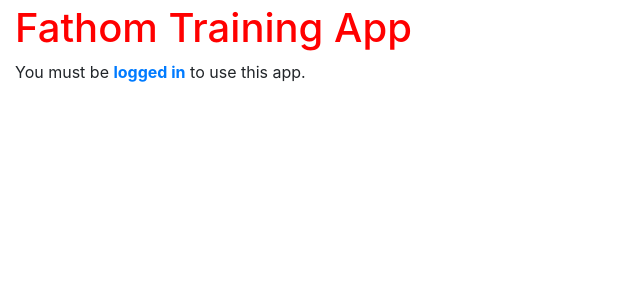
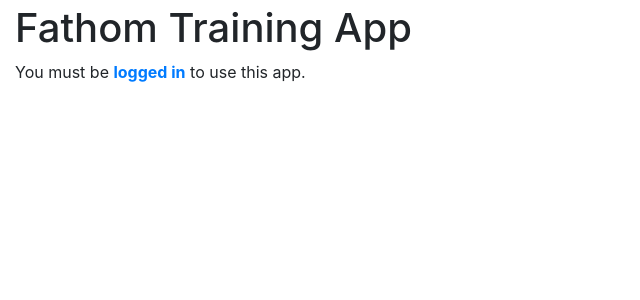
Before and after one commit to mozilla-applied-ml/fta, a Django app: page / in a window 1280 px wide. Shown: the part 56-356 px from the top of the page, without its empty margins (0-640 px from the left). Run offline with Django 3.2, Linux system fonts and the light colour scheme; some libraries are stand-ins or nearby versions.

Commit message:
Remove red header and redeploy

```diff
--- a/fta/static/css/project.css
+++ b/fta/static/css/project.css
@@ -1,7 +1,3 @@
-h1 {
-  color: red;
-}
-
 .mb-1 img {
   height: 20px;
   width: auto;
```
